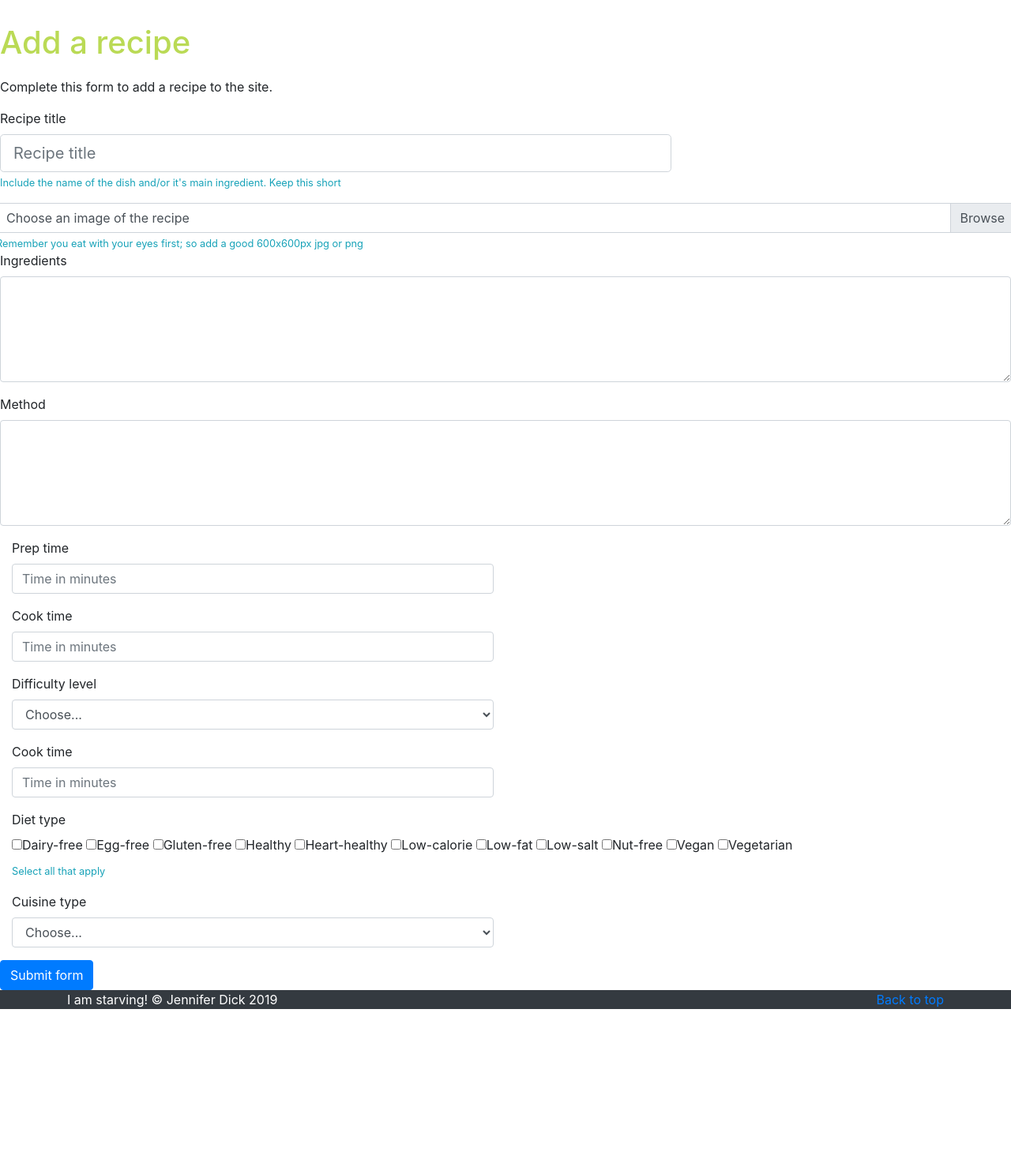
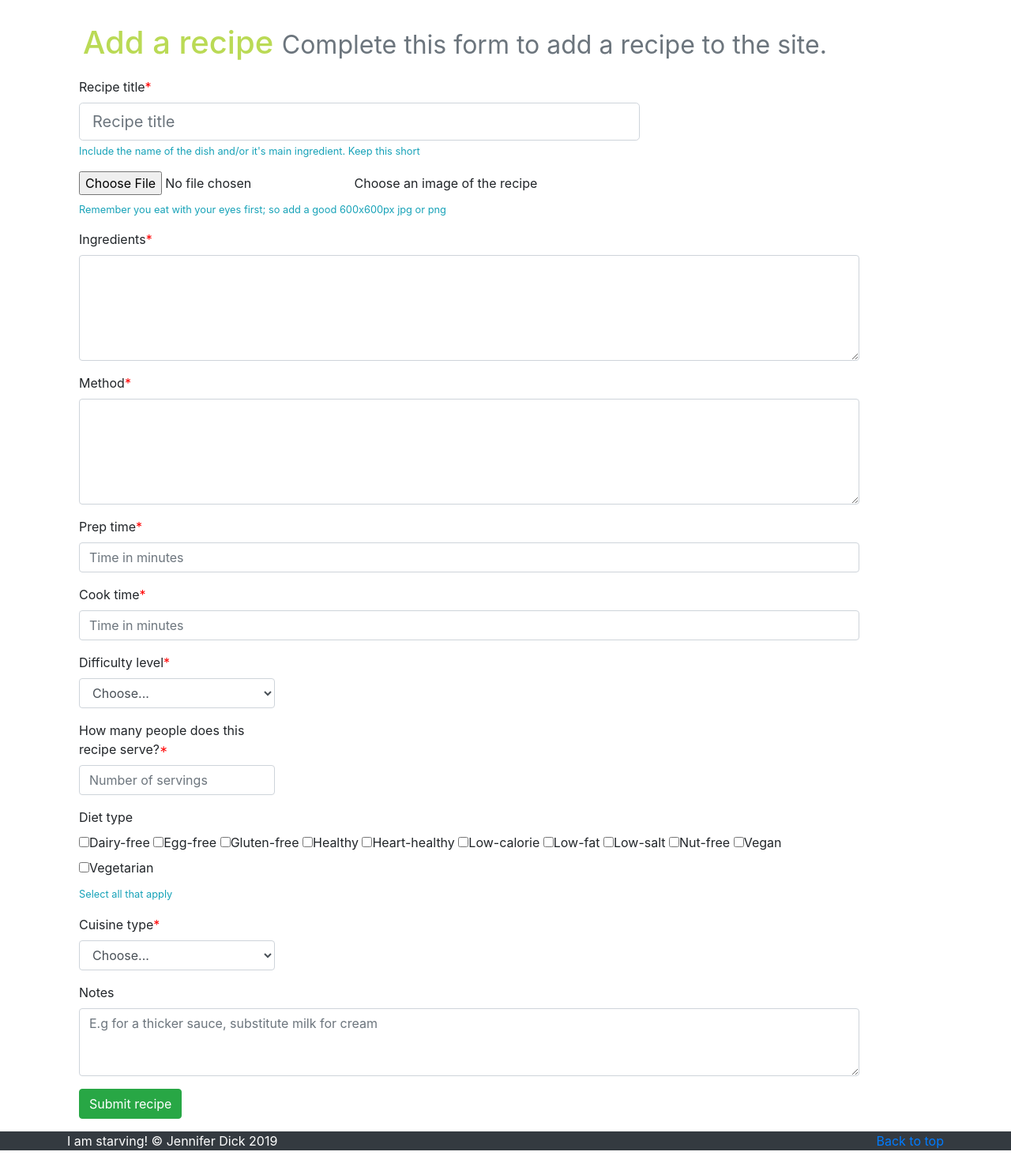
Before and after one commit to jennie6151/cookbook, a Flask app: page /addRecipes in a window 1280 px wide. Shown: the part 56-1529 px from the top of the page at 79% size. Before the commit the page ends 1334 px from the top, so only its background shows below. Run offline with Flask 2, Linux system fonts and the light colour scheme; some libraries are stand-ins or nearby versions.

Commit message:
form layout fixed

```diff
--- a/flask_app/static/css/styles.css
+++ b/flask_app/static/css/styles.css
@@ -11,6 +11,7 @@ body {
     color:#bada55;
     margin-top: 30px;
     margin-bottom: 20px;
+    margin-left:20px;
 }
 
 .recipe-facts {
@@ -24,6 +25,11 @@ body {
     margin-top: 20px;
 }
 
+.form-group-required .control-label:after {
+    content:"*";
+    color: #ff0000;
+}
+
 .footer-styling {
     position: relative;
     bottom: 0px;
--- a/flask_app/templates/addrecipes.html
+++ b/flask_app/templates/addrecipes.html
@@ -10,51 +10,61 @@
     {% extends "template.html" %}
     {% block content %}
     <main role="main">
-        <h1 class="recipe-title">Add a recipe</h1>
-        <p>Complete this form to add a recipe to the site.</p>
+
+        <div class="form-row form-styling">
+            <div class="container">
+                <div class="row">
+                    <div class="col-lg-12">
+                        <h1 class="recipe-title">Add a recipe <small class="text-muted">Complete this form to add a recipe to the site.</small></h1>
+                    </div>
+                </div>
+            </div>
+            <div class="container">
+                <div class="row">
+                    <div class="col-lg-12">
                         <form>
-            <div class="form-row">
-                <div class="form-group form-styling col-md-8">
-                    <label for="cookTime">Recipe title</label>
-                    <input type="text" class="form-control form-control-lg" id="recipeTitle" placeholder="Recipe title"
-                        required>
+                            <div class="form-group form-group-required col-lg-8">
+                                <label for="cookTime" class="control-label">Recipe title</label>
+                                <input type="text" class="form-control form-control-lg" id="recipeTitle"
+                                    placeholder="Recipe title" required>
                                 <small id="titleHelpBlock" class="form-text text-info">
                                     Include the name of the dish and/or it's main ingredient. Keep this short
                                 </small>
                             </div>
 
-                <div class="custom-file">
-                    <input type="file" class="custom-file-input" id="customFile">
-                    <label class="custom-file-label" for="customFile">Choose an image of the recipe</label>
-                </div>
+                            <div class="form-group col-lg-8">
+                                <input type="file" class="" id="customFile">
+                                <label class="" for="customFile">Choose an image of the recipe</label>
                                 <small id="imageHelpBlock" class="form-text text-info">
                                     Remember you eat with your eyes first; so add a good 600x600px jpg or png
                                 </small>
                             </div>
 
-            <div class="form-group">
-                <label for="ingredients">Ingredients</label>
-                <textarea class="form-control" id="ingredients" rows="5"></textarea>
+                            <div class="form-group form-group-required col-lg-11">
+                                <label for="ingredients" class="control-label">Ingredients</label>
+                                <textarea class="form-control" id="ingredients" rows="5" required></textarea>
                             </div>
 
-            <div class="form-group">
-                <label for="method">Method</label>
-                <textarea class="form-control" id="method" rows="5"></textarea>
+                            <div class="form-group form-group-required col-lg-11">
+                                <label for="method" class="control-label">Method</label>
+                                <textarea class="form-control" id="method" rows="5" required></textarea>
                             </div>
 
-            <div class="form-group col-lg-6 col-sm-12">
-                <label for="prepTime">Prep time</label>
-                <input type="text" class="form-control" id="prepTime" placeholder="Time in minutes">
+                            <div class="form-group form-group-required col-lg-11">
+                                <label for="prepTime" class="control-label">Prep time</label>
+                                <input type="text" class="form-control" id="prepTime" placeholder="Time in minutes"
+                                    required>
                             </div>
 
-            <div class="form-group col-lg-6 col-sm-12">
-                <label for="cookTime">Cook time</label>
-                <input type="text" class="form-control" id="cookTime" placeholder="Time in minutes">
+                            <div class="form-group form-group-required col-lg-11">
+                                <label for="cookTime" class="control-label">Cook time</label>
+                                <input type="text" class="form-control" id="cookTime" placeholder="Time in minutes"
+                                    required>
                             </div>
 
-            <div class="form-group col-md-6">
-                <label for="recipeDifficulty">Difficulty level</label>
-                <select id="recipeDifficulty" class="form-control">
+                            <div class="form-group form-group-required col-lg-3">
+                                <label for="recipeDifficulty" class="control-label">Difficulty level</label>
+                                <select id="recipeDifficulty" class="form-control" required>
                                     <option selected>Choose...</option>
                                     <option>Easy</option>
                                     <option>More effort</option>
@@ -62,12 +72,14 @@
                                 </select>
                             </div>
 
-            <div class="form-group col-lg-6 col-sm-12">
-                <label for="cookTime">Cook time</label>
-                <input type="text" class="form-control" id="cookTime" placeholder="Time in minutes">
+                            <div class="form-group form-group-required col-lg-3">
+                                <label for="recipeServes" class="control-label">How many people does this recipe
+                                    serve?</label>
+                                <input type="text" class="form-control" id="recipeServes"
+                                    placeholder="Number of servings" required>
                             </div>
 
-            <div class="form-group col-lg-12">
+                            <div class="form-group col-lg-11">
                                 <label for="dietType">Diet type</label><br />
                                 <label class="checkbox-inline">
                                     <input type="checkbox" value="">Dairy-free
@@ -107,9 +119,9 @@
                                 </small>
                             </div>
 
-            <div class="form-group col-md-6">
-                    <label for="cuisineType">Cuisine type</label>
-                    <select id="cuisineType" class="form-control">
+                            <div class="form-group form-group-required col-lg-3">
+                                <label for="cuisineType" class="control-label">Cuisine type</label>
+                                <select id="cuisineType" class="form-control" required>
                                     <option selected>Choose...</option>
                                     <option>African</option>
                                     <option>American</option>
@@ -161,8 +173,20 @@
                                 </select>
                             </div>
 
-                <button class="btn btn-primary" type="submit">Submit form</button>
+                            <div class="form-group col-lg-11">
+                                <label for="recipeNotes">Notes</label>
+                                <textarea class="form-control" id="recipeNotes" rows="3"
+                                    placeholder="E.g for a thicker sauce, substitute milk for cream"></textarea>
+                            </div>
+
+                            <div class="form-group col-lg-4">
+                                <button class="btn btn-success" type="submit">Submit recipe</button>
+                            </div>
                         </form>
+                    </div>
+                </div>
+            </div>
+        </div>
     </main>
 
     {% endblock %}
```
Lines whose indentation alone changed are shown as unchanged.
